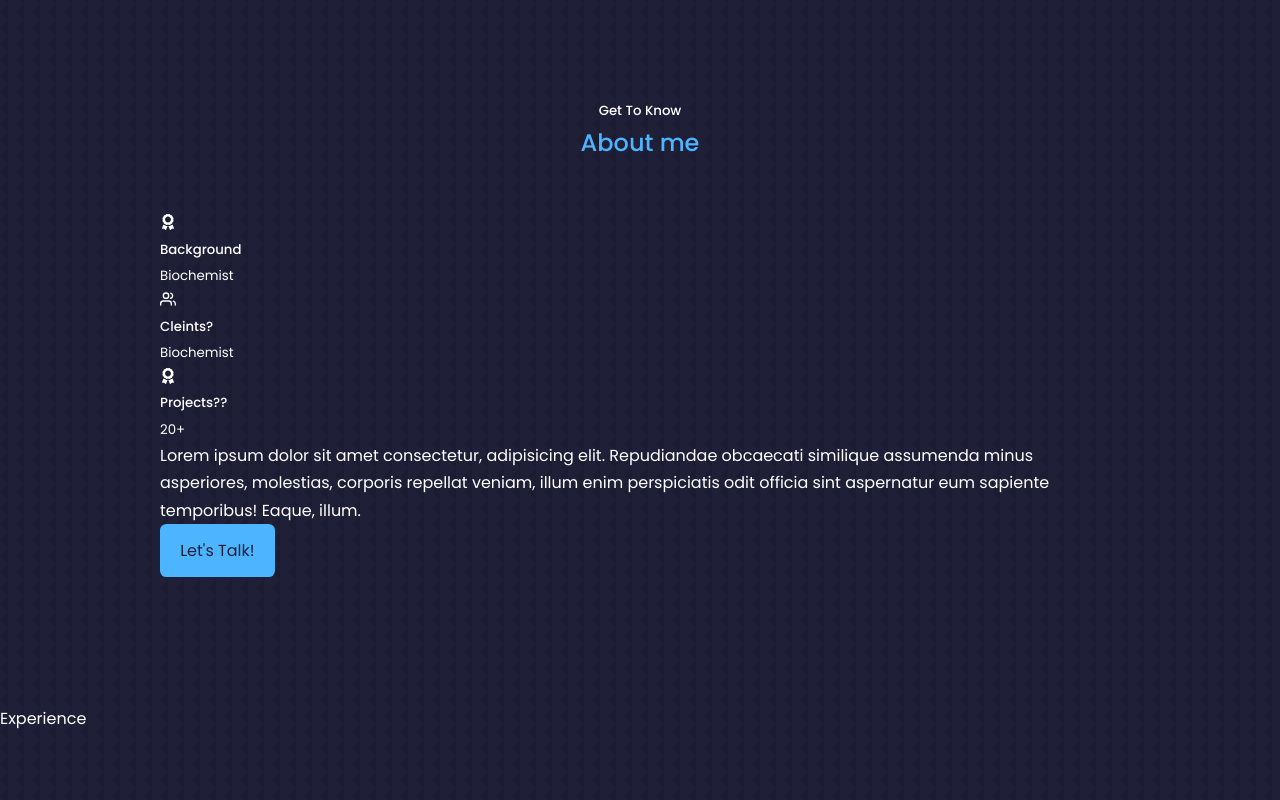
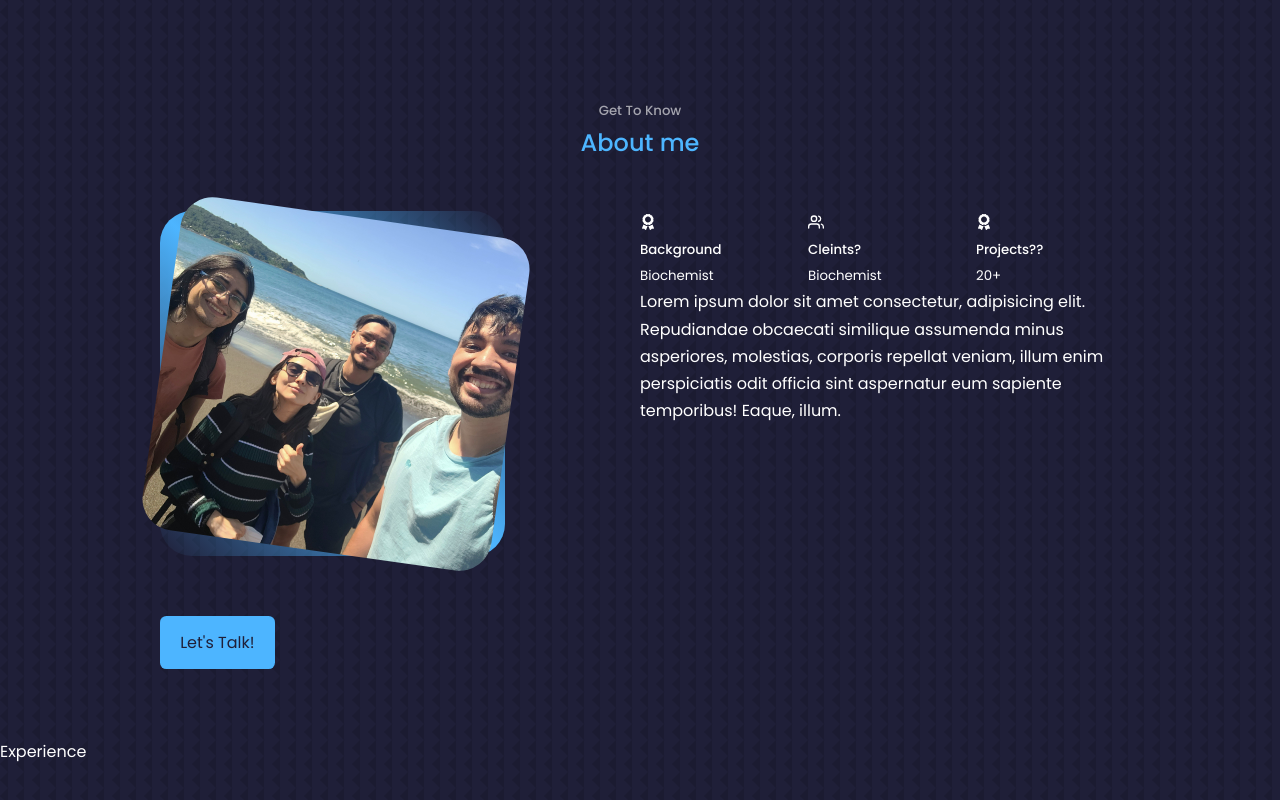
Before and after one commit to Rom1893/myWebpage, a React (Create React App) app: page / in a window 1280 px wide. Shown: the part 828-1628 px from the top of the page. Built offline with nearby package versions, Linux system fonts and the light colour scheme.

Commit message:
About first styles

```diff
--- a/src/Components/About/About.css
+++ b/src/Components/About/About.css
@@ -4,8 +4,41 @@
     gap: 15%;
 }
 
+.about__me-image{
+    width: 345px;
+    aspect-ratio: 1/1;
+    background: linear-gradient(
+        45deg,
+        transparent,
+        var(--color-primary),
+        transparent
+    );
+    display: grid;
+    place-items: center;
+    border-radius: 2rem;
+}
+
+
 .image{
     background-image: url("../../Assets/group.jpg");
-    width: 100px;
-    height: 100px;
+    width: 22rem;
+    height: 21rem;
+    background-position: center;
+    background-size: 130%;
+    border-radius: 2rem;
+    overflow: hidden;
+    transform: rotate(8deg);
+    transition: var(--transition)
+
 }
+
+.image:hover{
+    transform: rotate(0);
+
+}
+
+.about__cards {
+    display: grid;
+    grid-template-columns: repeat(3, 1fr);
+    gap: 1.5rem;
+}
--- a/src/Components/About/About.jsx
+++ b/src/Components/About/About.jsx
@@ -1,4 +1,5 @@
 import React from 'react'
+import "./About.css"
 import { FaAward } from "react-icons/fa"
 import { FiUsers } from "react-icons/fi"
 
@@ -11,7 +12,7 @@ const About = () => {
       <div className='container about__container'>
         <div className='about__me'>
           <div className="about__me-image">
-            <div className='image'/>
+            <div className='image' />
           </div>
         </div>
 
--- a/src/index.css
+++ b/src/index.css
@@ -17,8 +17,8 @@
   --color-primary: #4db5ff;
   --color-primary-variant: rgba(77, 181, 255, 0.4);
   --color-white: #fff;
-  --color-light: rgba(255, 255, 255, 0.6) --transition: all 400ms ease;
-
+  --color-light: rgba(255, 255, 255, 0.6);
+  --transition: all 400ms ease;
   --container-width-lg: 75%;
   --container-width-md: 86%;
   --container-width-sm: 90%;
```
